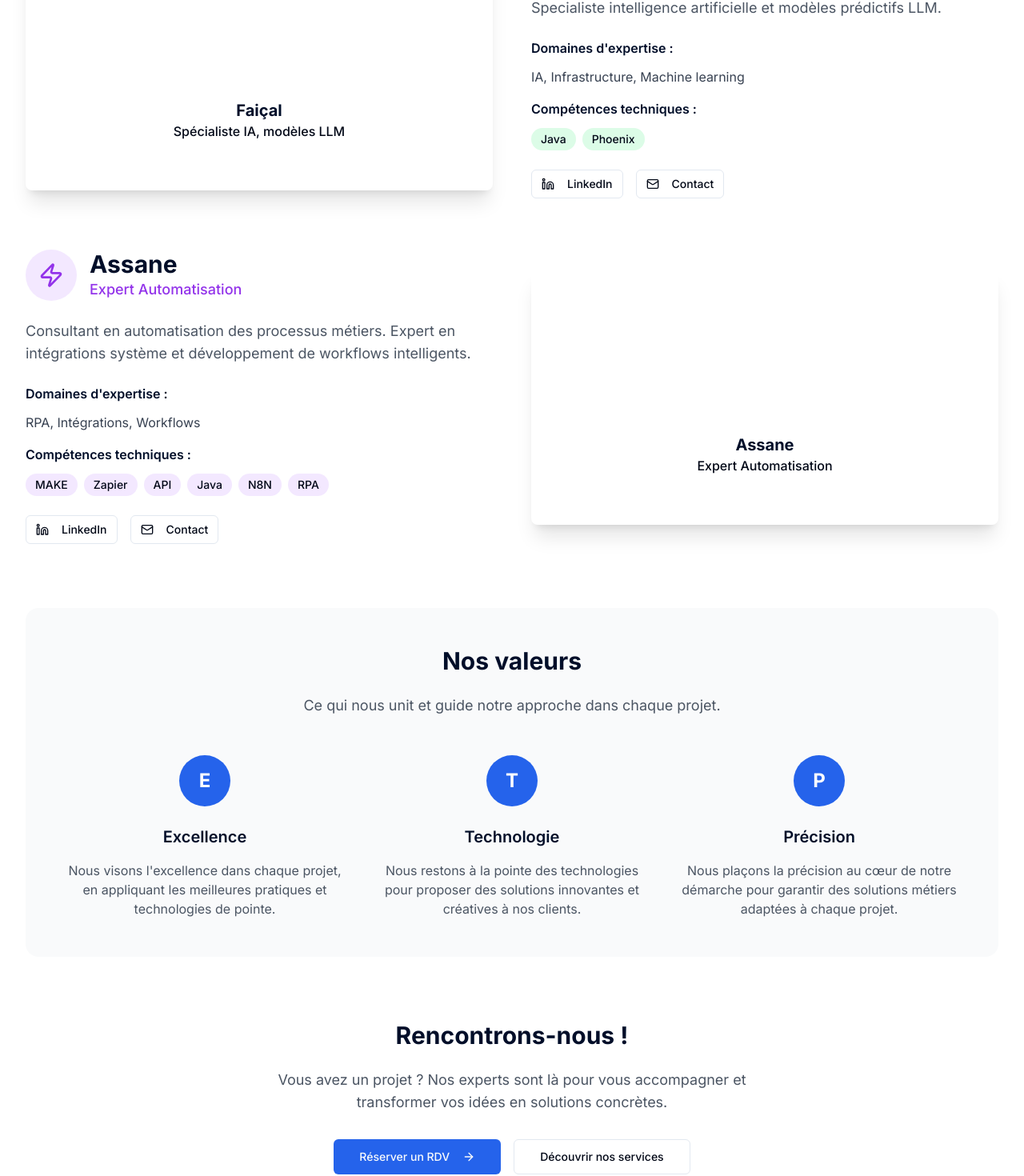
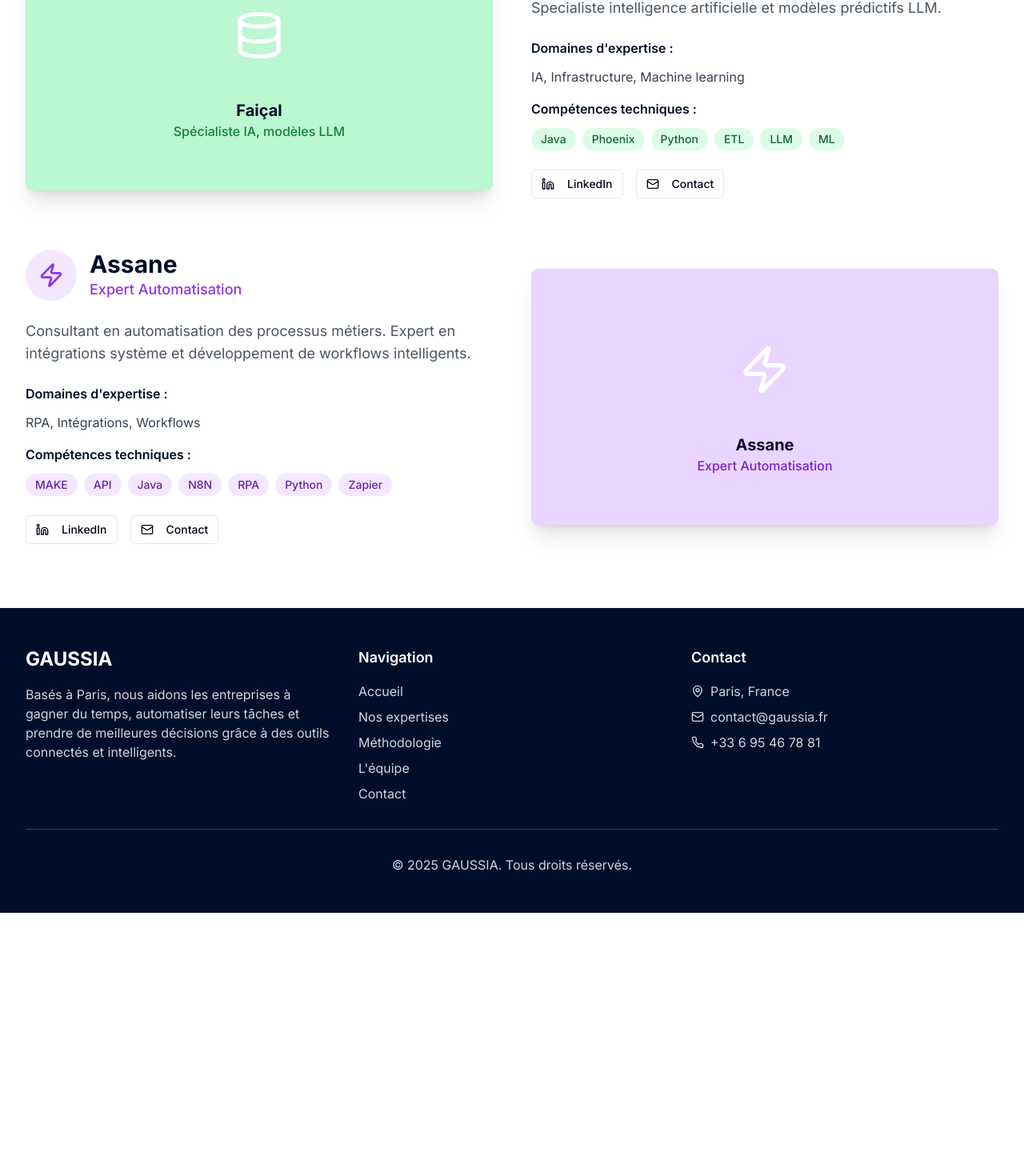
Before and after one commit to Saintaquin/Gaussia, a Next.js app: page /equipe in a window 1280 px wide. Shown: the part 897-2367 px from the top of the page at 80% size. After the commit the page ends 2038 px from the top, so only its background shows below. Built offline with nearby package versions, Linux system fonts and the light colour scheme.

Commit message:
chore: sync main changes into Gaussia project
#VERCEL_SKIP

Co-authored-by: null <99124613+Saintaquin@users.noreply.github.com>

```diff
--- a/app/equipe/page.tsx
+++ b/app/equipe/page.tsx
@@ -2,6 +2,30 @@ import { Card, CardContent } from "@/components/ui/card"
 import { Button } from "@/components/ui/button"
 import { ArrowRight, Linkedin, Mail, Database, Cloud, Zap } from "lucide-react"
 import Link from "next/link"
+
+const colorMap = {
+  orange: {
+    bg100: "bg-orange-100",
+    bg200: "bg-orange-200",
+    text600: "text-orange-600",
+    text700: "text-orange-700",
+    text800: "text-orange-800",
+  },
+  green: {
+    bg100: "bg-green-100",
+    bg200: "bg-green-200",
+    text600: "text-green-600",
+    text700: "text-green-700",
+    text800: "text-green-800",
+  },
+  purple: {
+    bg100: "bg-purple-100",
+    bg200: "bg-purple-200",
+    text600: "text-purple-600",
+    text700: "text-purple-700",
+    text800: "text-purple-800",
+  },
+}
 
 export default function EquipePage() {
   const team = [
@@ -11,7 +35,7 @@ export default function EquipePage() {
       expertise: "Data Science, Business Intelligence, Visualisation",
       description:
         "3 années d'expérience dans la modélisation de données et l'analyse business. Spécialiste des solutions d'analyse prédictive et de visualisation de données pour l'aide à la décision.",
-      skills: ["Python", "SQL", "Analytics", "Power BI", "Tableau", "Azure Data"],
+      skills: ["Python", "SQL", "Docker", "Power BI", "Excel", "Azure Data", "R"],
       icon: Cloud,
       color: "orange",
     },
@@ -19,9 +43,8 @@ export default function EquipePage() {
       name: "Faiçal",
       role: "Spécialiste IA, modèles LLM",
       expertise: "IA, Infrastructure, Machine learning ",
-      description:
-        "Specialiste intelligence artificielle et modèles prédictifs LLM.",
-      skills: ["Java","Phoenix"],
+      description: "Specialiste intelligence artificielle et modèles prédictifs LLM.",
+      skills: ["Java", "Phoenix", "Python", "ETL", "LLM", "ML"],
       icon: Database,
       color: "green",
     },
@@ -31,7 +54,7 @@ export default function EquipePage() {
       expertise: "RPA, Intégrations, Workflows",
       description:
         "Consultant en automatisation des processus métiers. Expert en intégrations système et développement de workflows intelligents.",
-      skills: ["MAKE", "Zapier", "API", "Java", "N8N", "RPA"],
+      skills: ["MAKE", "API", "Java", "N8N", "RPA", "Python","Zapier"],
       icon: Zap,
       color: "purple",
     },
@@ -40,32 +63,29 @@ export default function EquipePage() {
   return (
     <div className="min-h-screen py-20">
       <div className="mx-auto max-w-7xl px-4 sm:px-6 lg:px-8">
-        {/* Header */}
         <div className="text-center mb-16">
           <h1 className="text-4xl lg:text-5xl font-bold text-navy mb-6">Notre équipe</h1>
           <p className="text-xl text-gray-600 max-w-3xl mx-auto">
-            Trois experts passionnés unis par une vision commune : transformer les entreprises grâce à la technologie et
-            l'innovation.
+            Trois experts passionnés unis par une vision commune : transformer les entreprises grâce à la technologie et l'innovation.
           </p>
         </div>
 
-        {/* Team Members */}
         <div className="space-y-16">
-          {team.map((member, index) => (
+          {team.map((member, index) => {
+            const colors = colorMap[member.color]
+            return (
               <div
                 key={member.name}
                 className={`grid grid-cols-1 lg:grid-cols-2 gap-12 items-center ${index % 2 === 1 ? "lg:grid-flow-col-dense" : ""}`}
               >
                 <div className={index % 2 === 1 ? "lg:col-start-2" : ""}>
                   <div className="flex items-center mb-6">
-                  <div
-                    className={`w-16 h-16 bg-${member.color}-100 rounded-full flex items-center justify-center mr-4`}
-                  >
-                    <member.icon className={`h-8 w-8 text-${member.color}-600`} />
+                    <div className={`w-16 h-16 ${colors.bg100} rounded-full flex items-center justify-center mr-4`}>
+                      <member.icon className={`h-8 w-8 ${colors.text600}`} />
                     </div>
                     <div>
                       <h2 className="text-3xl font-bold text-navy">{member.name}</h2>
-                    <p className={`text-${member.color}-600 font-medium text-lg`}>{member.role}</p>
+                      <p className={`${colors.text600} font-medium text-lg`}>{member.role}</p>
                     </div>
                   </div>
 
@@ -80,7 +100,7 @@ export default function EquipePage() {
                       {member.skills.map((skill) => (
                         <span
                           key={skill}
-                        className={`px-3 py-1 bg-${member.color}-100 text-${member.color}-800 rounded-full text-sm font-medium`}
+                          className={`px-3 py-1 ${colors.bg100} ${colors.text800} rounded-full text-sm font-medium`}
                         >
                           {skill}
                         </span>
@@ -103,88 +123,21 @@ export default function EquipePage() {
                 <div className={index % 2 === 1 ? "lg:col-start-1" : ""}>
                   <Card className="border-0 shadow-xl overflow-hidden">
                     <CardContent className="p-0">
-                    <div
-                      className={`h-80 bg-gradient-to-br from-${member.color}-100 to-${member.color}-200 flex items-center justify-center`}
-                    >
+                      <div className={`h-80 bg-gradient-to-br ${colors.bg100} ${colors.bg200} flex items-center justify-center`}>
                         <div className="text-center">
-                        <div
-                          className={`w-32 h-32 bg-${member.color}-600 rounded-full flex items-center justify-center mx-auto mb-4`}
-                        >
+                          <div className={`w-32 h-32 ${colors.text600} rounded-full flex items-center justify-center mx-auto mb-4`}>
                             <member.icon className="h-16 w-16 text-white" />
                           </div>
                           <h3 className="text-xl font-bold text-navy">{member.name}</h3>
-                        <p className={`text-${member.color}-700 font-medium`}>{member.role}</p>
+                          <p className={`${colors.text700} font-medium`}>{member.role}</p>
                         </div>
                       </div>
                     </CardContent>
                   </Card>
                 </div>
               </div>
-          ))}
-        </div>
-
-        {/* Company Values */}
-        <div className="mt-20 bg-gray-50 rounded-2xl p-12">
-          <div className="text-center mb-12">
-            <h2 className="text-3xl font-bold text-navy mb-6">Nos valeurs</h2>
-            <p className="text-lg text-gray-600 max-w-3xl mx-auto">
-              Ce qui nous unit et guide notre approche dans chaque projet.
-            </p>
-          </div>
-
-          <div className="grid grid-cols-1 md:grid-cols-3 gap-8">
-            <div className="text-center">
-              <div className="w-16 h-16 bg-blue-600 rounded-full flex items-center justify-center mx-auto mb-6">
-                <span className="text-2xl font-bold text-white">E</span>
-              </div>
-              <h3 className="text-xl font-semibold text-navy mb-4">Excellence</h3>
-              <p className="text-gray-600">
-                Nous visons l'excellence dans chaque projet, en appliquant les meilleures pratiques et technologies de
-                pointe.
-              </p>
-            </div>
-
-            <div className="text-center">
-              <div className="w-16 h-16 bg-blue-600 rounded-full flex items-center justify-center mx-auto mb-6">
-                <span className="text-2xl font-bold text-white">T</span>
-              </div>
-              <h3 className="text-xl font-semibold text-navy mb-4">Technologie</h3>
-              <p className="text-gray-600">
-                Nous restons à la pointe des technologies pour proposer des solutions innovantes et créatives à nos
-                clients.
-              </p>
-            </div>
-
-            <div className="text-center">
-              <div className="w-16 h-16 bg-blue-600 rounded-full flex items-center justify-center mx-auto mb-6">
-                <span className="text-2xl font-bold text-white">P</span>
-              </div>
-              <h3 className="text-xl font-semibold text-navy mb-4">Précision</h3>
-              <p className="text-gray-600">
-                Nous plaçons la précision au cœur de notre démarche pour garantir des solutions métiers adaptées à chaque projet.
-              </p>
-            </div>
-          </div>
-        </div>
-
-        {/* CTA Section */}
-        <div className="mt-20 text-center">
-          <h2 className="text-3xl font-bold text-navy mb-6">Rencontrons-nous !</h2>
-          <p className="text-lg text-gray-600 mb-8 max-w-2xl mx-auto">
-            Vous avez un projet ? Nos experts sont là pour vous accompagner et transformer vos idées en solutions
-            concrètes.
-          </p>
-          <div className="flex flex-col sm:flex-row gap-4 justify-center">
-            <Button asChild size="lg" className="bg-blue-600 hover:bg-blue-700">
-              <Link href="/contact">
-                Réserver un RDV
-                <ArrowRight className="ml-2 h-4 w-4" />
-              </Link>
-            </Button>
-            <Button asChild variant="outline" size="lg">
-              <Link href="/expertises">Découvrir nos services</Link>
-            </Button>
-          </div>
+            )
+          })}
         </div>
       </div>
     </div>
```
Lines whose indentation alone changed are shown as unchanged.
